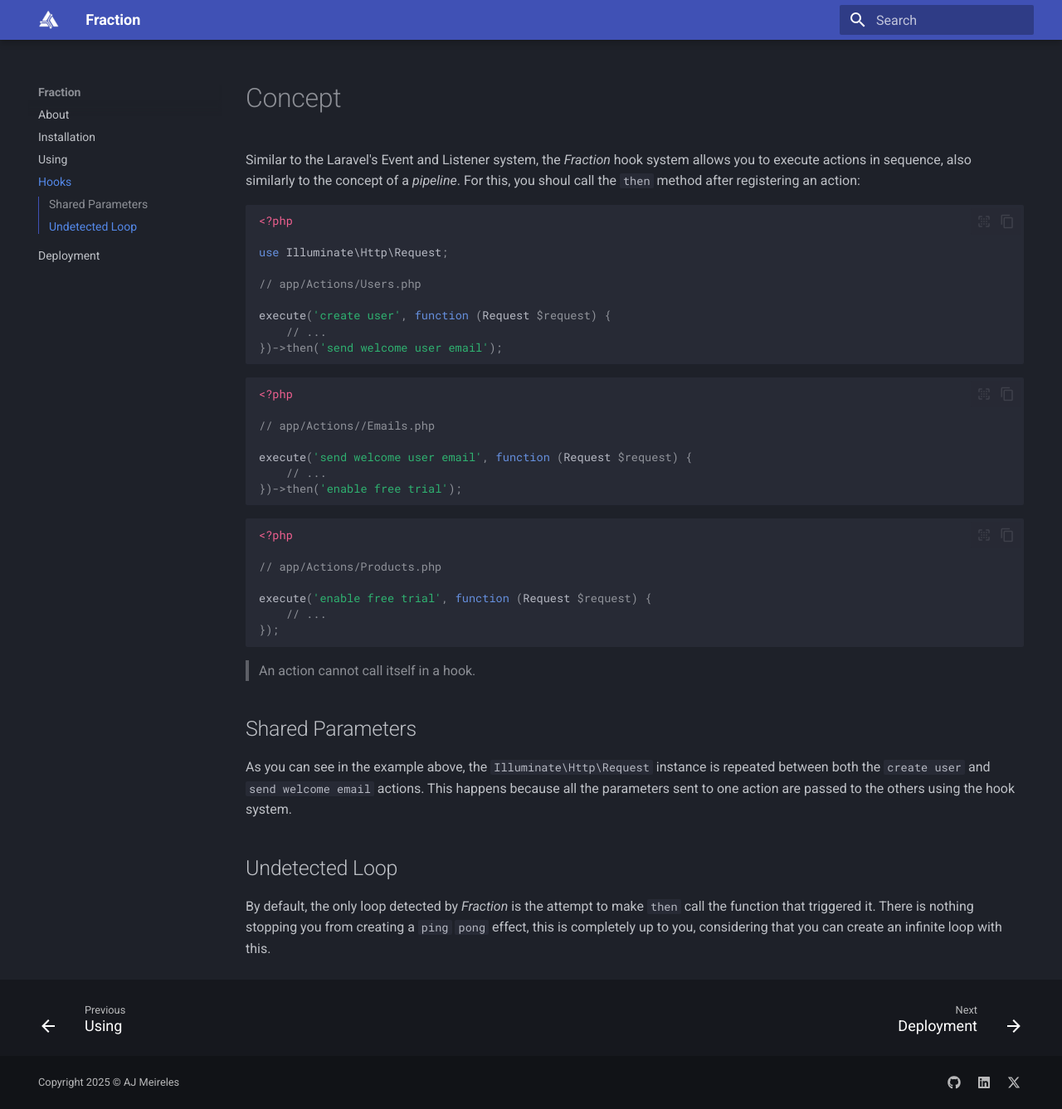
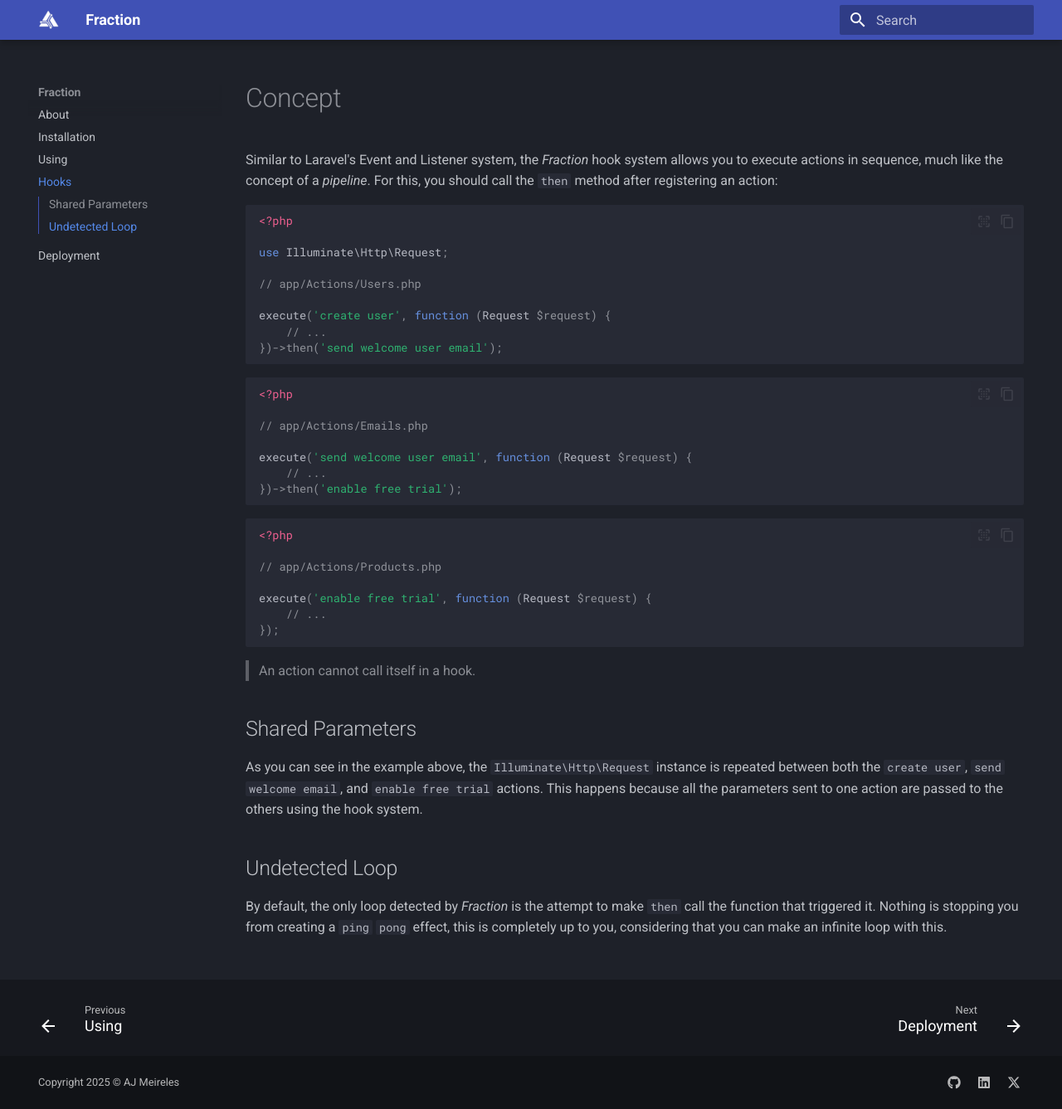
Before and after one commit to devajmeireles/fraction, an MkDocs documentation site: the page built from docs/hooks.md, in a window 1280 px wide and 1337 px high. Shown: the whole window at 83% size. Built offline with MkDocs 1.6.1 and Material for MkDocs 9.7.7, drawn with Linux system fonts in a browser that asks for light colours.

Commit message:
Update hooks.md

````diff
--- a/docs/hooks.md
+++ b/docs/hooks.md
@@ -4,7 +4,7 @@
 
 # Concept
 
-Similar to the Laravel's Event and Listener system, the _Fraction_ hook system allows you to execute actions in sequence, also similarly to the concept of a _pipeline_. For this, you shoul call the `then` method after registering an action:
+Similar to Laravel's Event and Listener system, the _Fraction_ hook system allows you to execute actions in sequence, much like the concept of a _pipeline_. For this, you should call the `then` method after registering an action:
 
 ```php
 <?php
@@ -21,7 +21,7 @@
 ```php
 <?php
 
-// app/Actions//Emails.php
+// app/Actions/Emails.php
 
 execute('send welcome user email', function (Request $request) {
     // ...
@@ -42,8 +42,8 @@
 
 ## Shared Parameters
 
-As you can see in the example above, the `Illuminate\Http\Request` instance is repeated between both the `create user` and `send welcome email` actions. This happens because all the parameters sent to one action are passed to the others using the hook system.
+As you can see in the example above, the `Illuminate\Http\Request` instance is repeated between both the `create user`, `send welcome email`, and `enable free trial` actions. This happens because all the parameters sent to one action are passed to the others using the hook system.
 
 ## Undetected Loop
 
-By default, the only loop detected by _Fraction_ is the attempt to make `then` call the function that triggered it. There is nothing stopping you from creating a `ping` `pong` effect, this is completely up to you, considering that you can create an infinite loop with this.
+By default, the only loop detected by _Fraction_ is the attempt to make `then` call the function that triggered it. Nothing is stopping you from creating a `ping` `pong` effect, this is completely up to you, considering that you can make an infinite loop with this.
````
